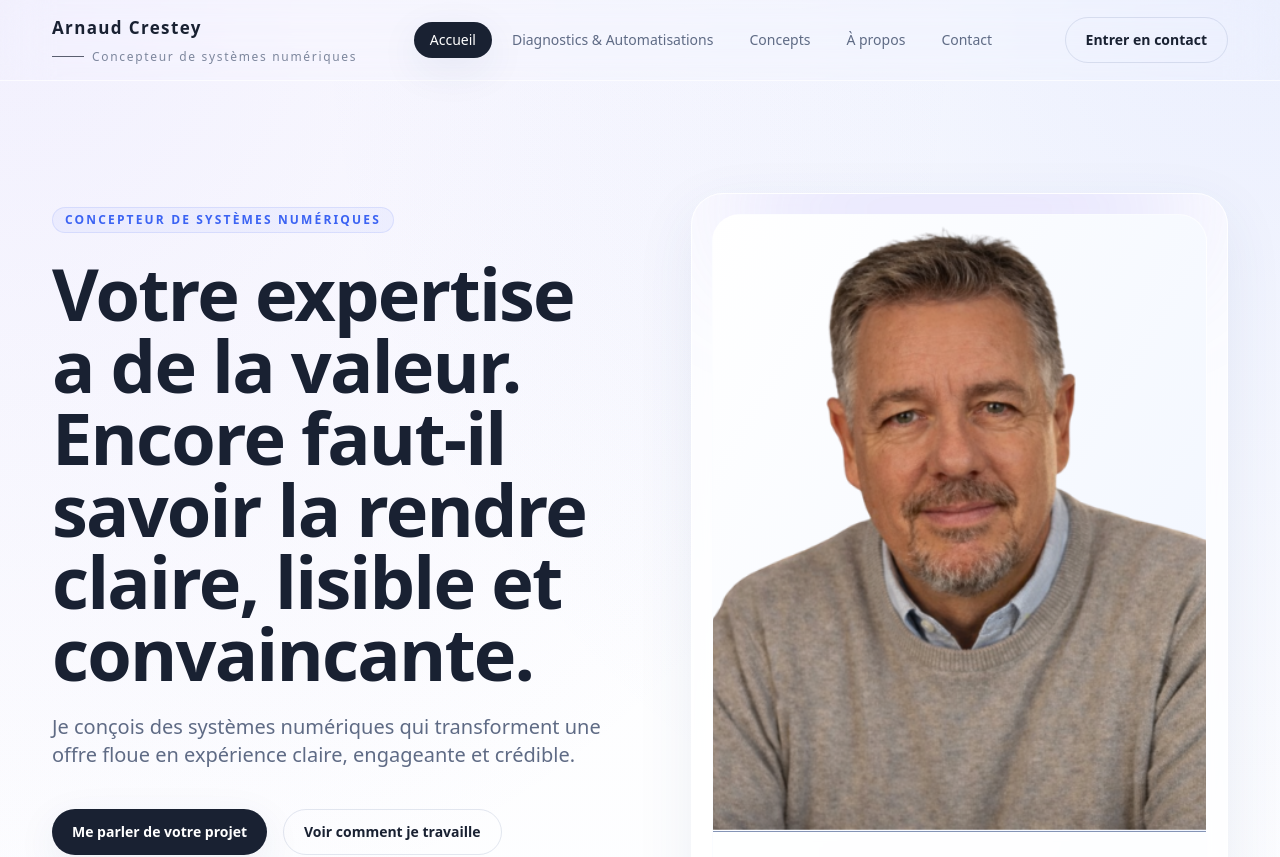
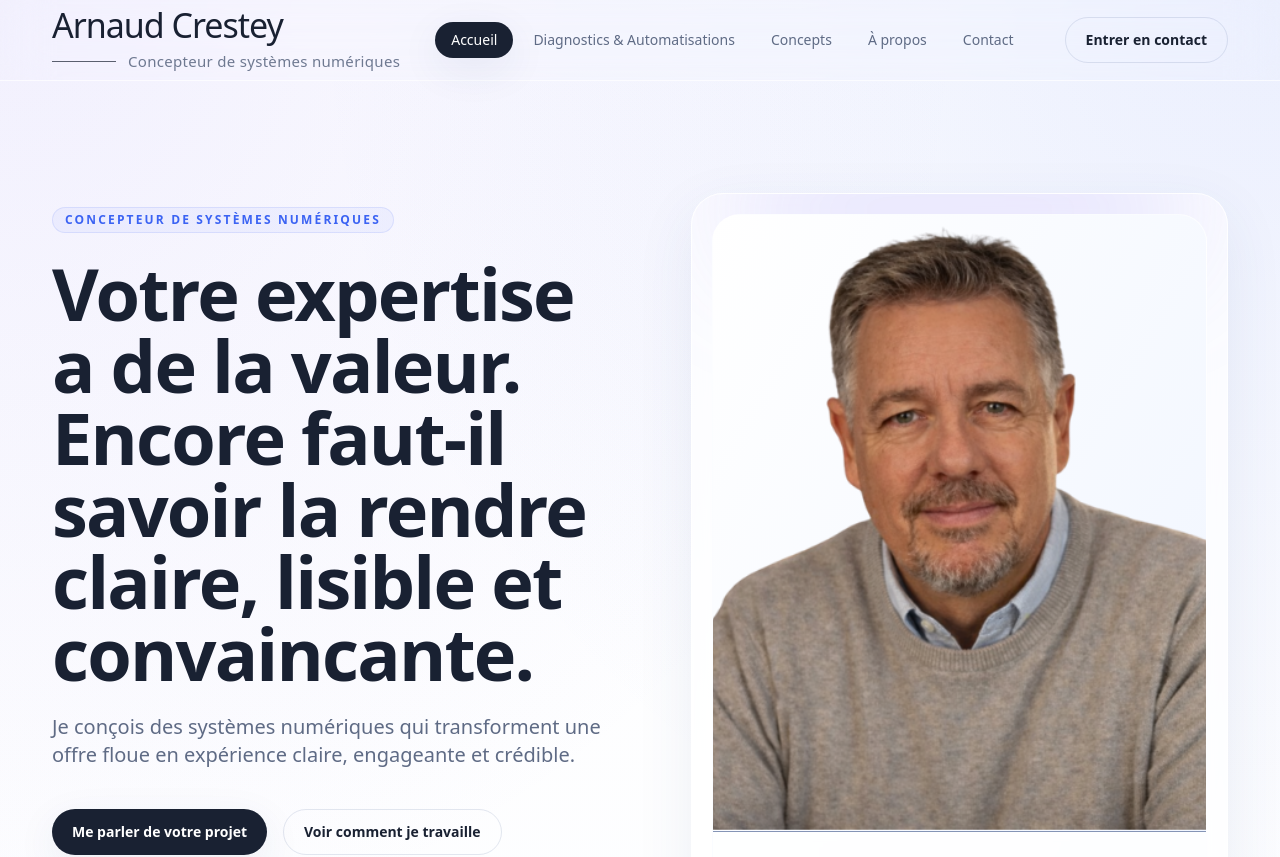
Before and after one commit to arnaudcrestey/portail-site-vitrine, a Next.js app: page / in a window 1280 px wide. Shown: the top 857 px of the page. Built offline with nearby package versions, Linux system fonts and the light colour scheme.

Commit message:
Update header.tsx

```diff
--- a/components/header.tsx
+++ b/components/header.tsx
@@ -20,12 +20,12 @@ export function Header() {
   className="group flex shrink-0 flex-col justify-center"
   aria-label="Retour à l’accueil"
 >
-  <span className="text-[15px] font-semibold tracking-[0.08em] text-ink transition group-hover:text-primary sm:text-[17px]">
+  <span className="text-[28px] font-medium leading-none tracking-[-0.03em] text-ink transition group-hover:text-primary sm:text-[34px]">
     Arnaud Crestey
   </span>
 
-  <span className="mt-2 flex items-center gap-2 text-[11px] tracking-[0.14em] text-slate/80 sm:text-xs">
-    <span className="h-px w-8 bg-ink/70" />
+  <span className="mt-2 flex items-center gap-3 text-[13px] font-normal tracking-[0.02em] text-slate/90 sm:text-[15px]">
+    <span className="h-px w-16 bg-ink/70" />
     <span>Concepteur de systèmes numériques</span>
   </span>
 </Link>
```
